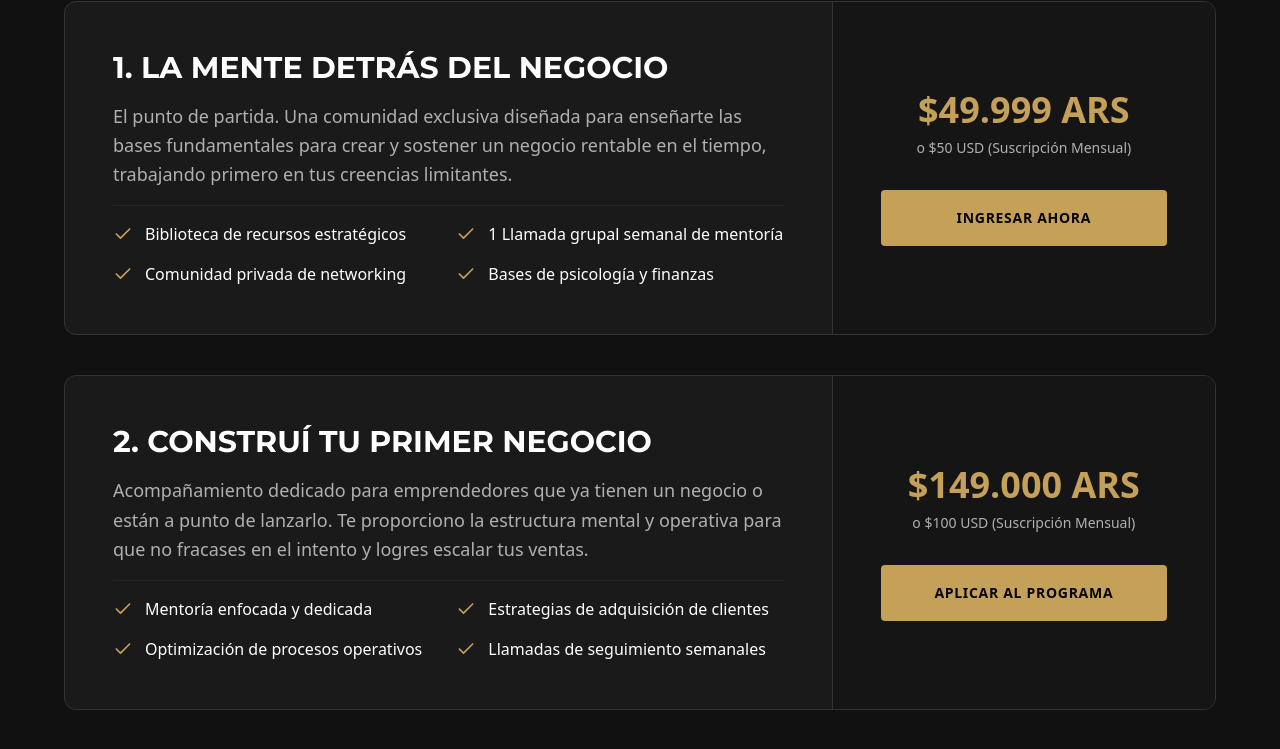
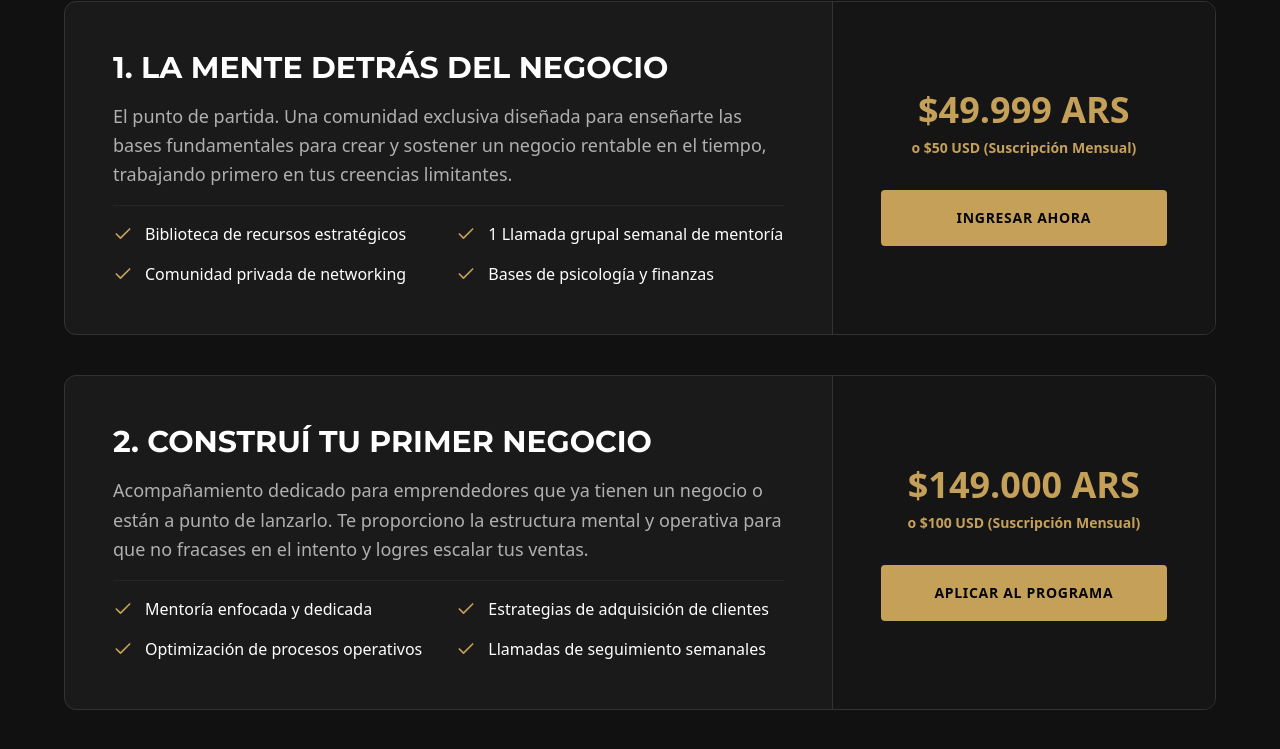
Before and after one commit to leandrocarbonellgimeno2-beep/metodo-ll-landing, a Next.js app: page / in a window 1280 px wide. Shown: the part 3135-3884 px from the top of the page. Built offline with nearby package versions, Linux system fonts and the light colour scheme.

Commit message:
style: highlight USD secondary prices in gold accent text

```diff
--- a/src/components/Services.tsx
+++ b/src/components/Services.tsx
@@ -153,7 +153,7 @@ export default function Services() {
                   <div className="text-3xl sm:text-4xl font-black text-[#c5a059] mb-2 font-heading">
                     {service.price}
                   </div>
-                  <span className="text-sm text-[#b0b0b0] font-normal mb-8 block">
+                  <span className="text-sm text-[#c5a059] font-semibold mb-8 block">
                     {service.subprice}
                   </span>
 
```
